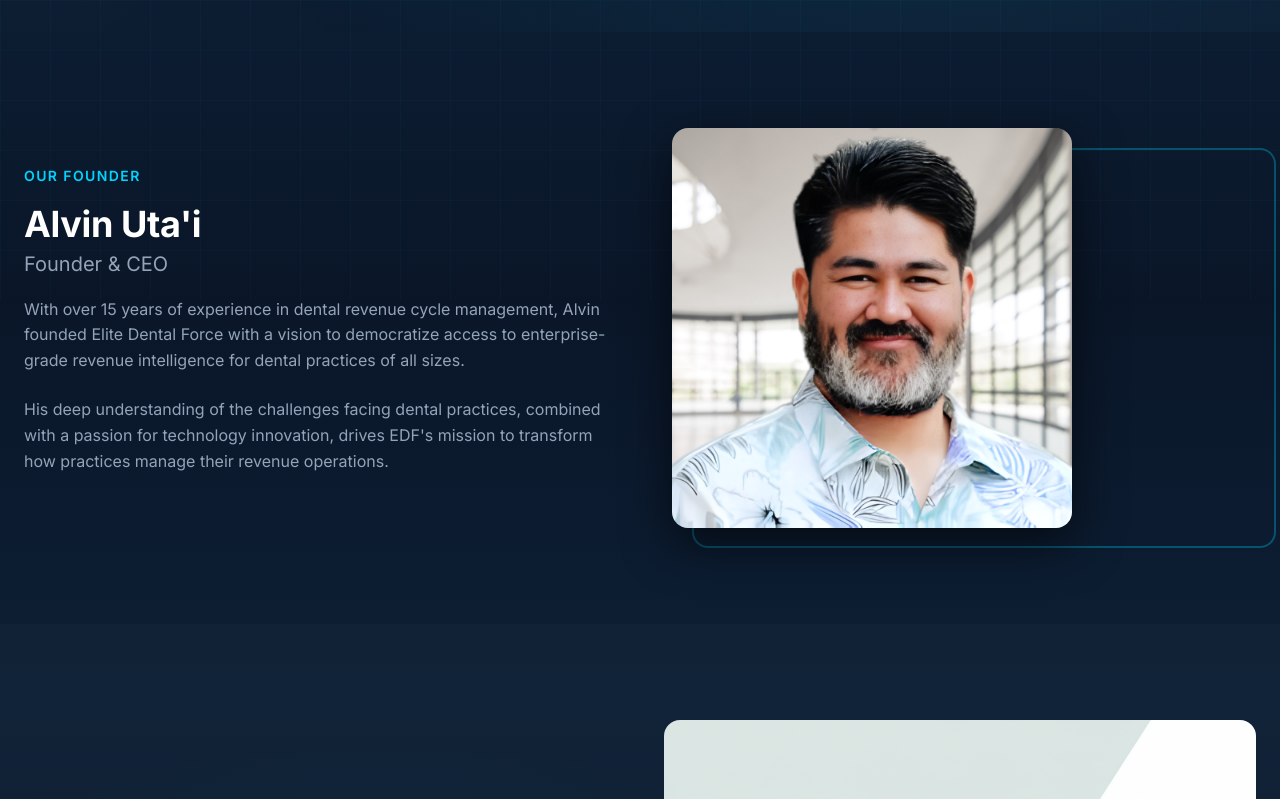
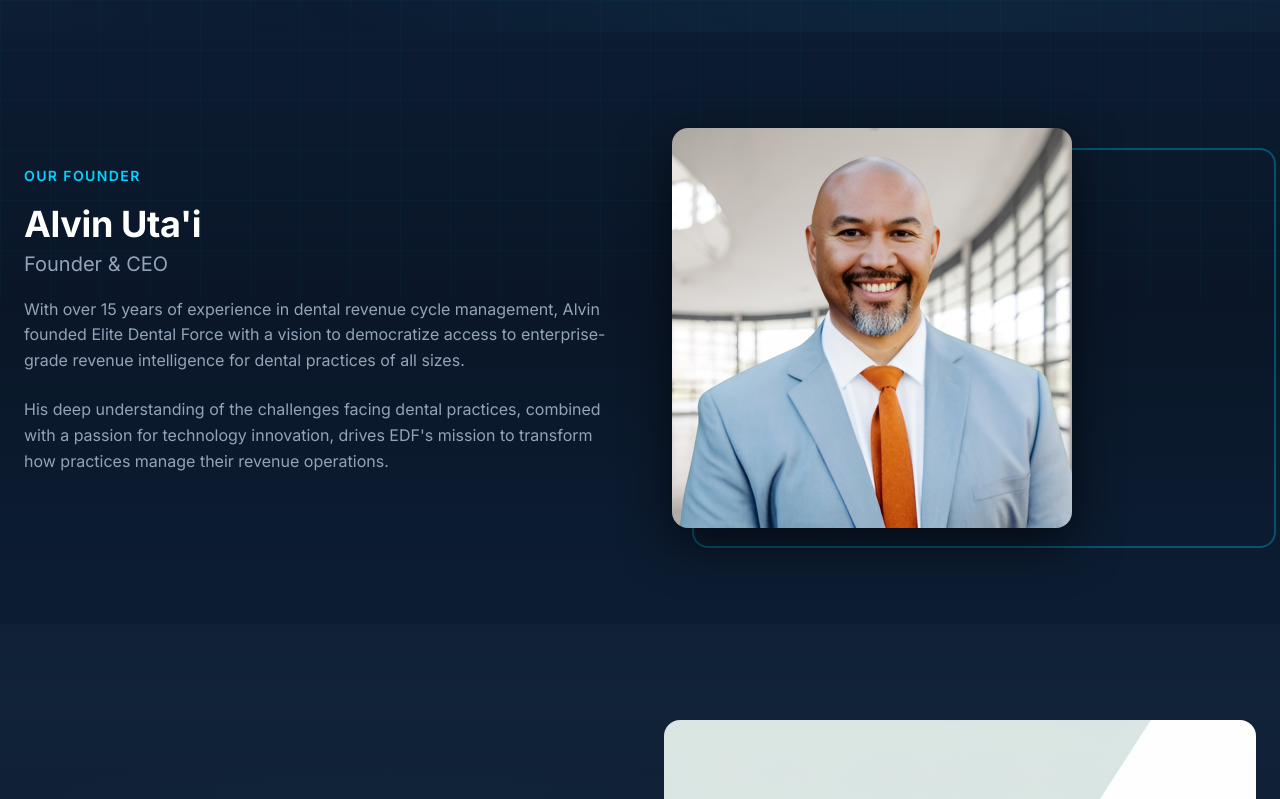
Before and after one commit to jaymdenn/elite-dental-force-website, a plain HTML site: page pages/company.html in a window 1280 px wide. Shown: the part 500-1299 px from the top of the page. Drawn offline with Linux system fonts and the light colour scheme.

Commit message:
Use correct photo for Alvin Uta'i (founder)
🤖 Generated with [Claude Code](https://claude.com/claude-code)

Co-Authored-By: Claude <noreply@anthropic.com>

```diff
--- a/pages/company.html
+++ b/pages/company.html
@@ -390,7 +390,7 @@
             <p style="color: var(--color-text-light);">His deep understanding of the challenges facing dental practices, combined with a passion for technology innovation, drives EDF's mission to transform how practices manage their revenue operations.</p>
           </div>
           <div class="founder-image">
-            <img src="../images/team/benjamin-tuinei.png" alt="Alvin Uta'i - Founder & CEO">
+            <img src="../images/team/seti.png" alt="Alvin Uta'i - Founder & CEO">
           </div>
         </div>
       </div>
@@ -488,7 +488,7 @@
         <div class="team-grid">
           <div class="team-card">
             <div class="team-card-image">
-              <img src="../images/team/benjamin-tuinei.png" alt="Alvin Uta'i">
+              <img src="../images/team/seti.png" alt="Alvin Uta'i">
             </div>
             <div class="team-card-info">
               <h4>Alvin Uta'i</h4>
```
